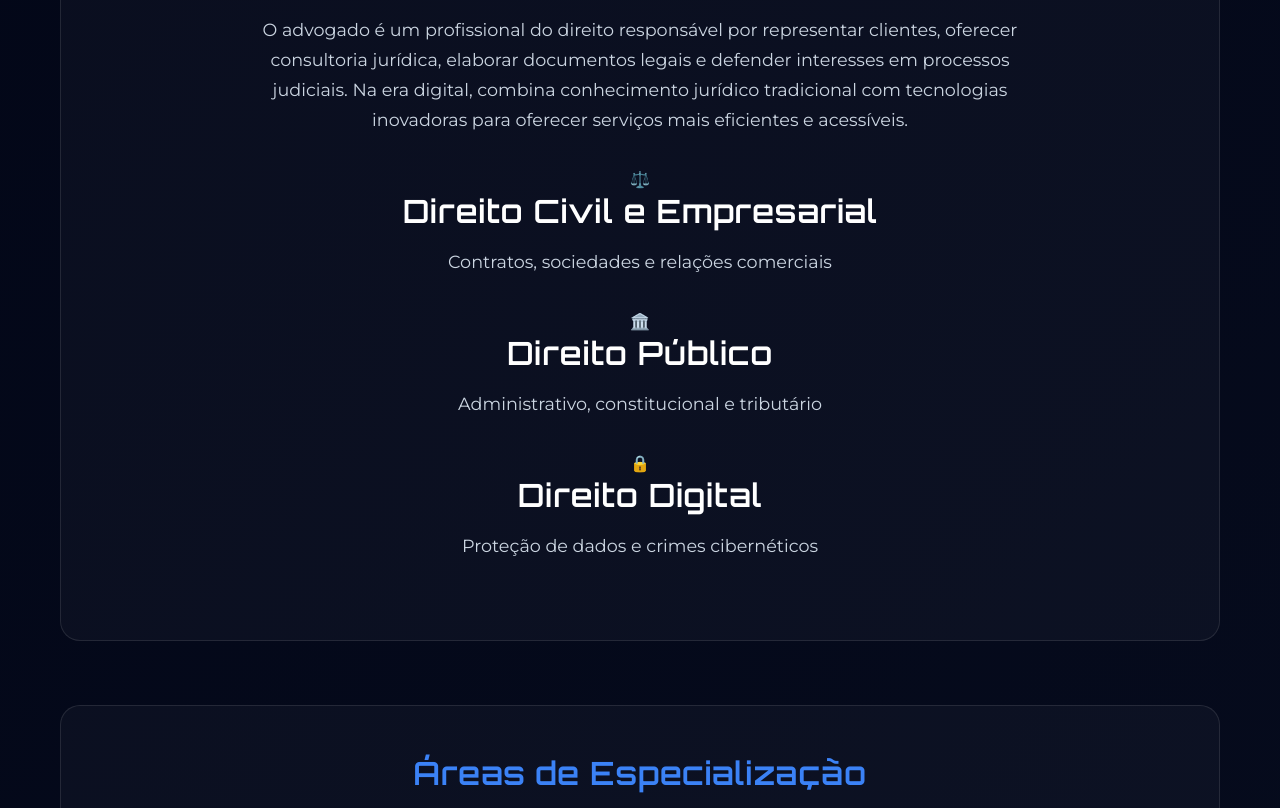
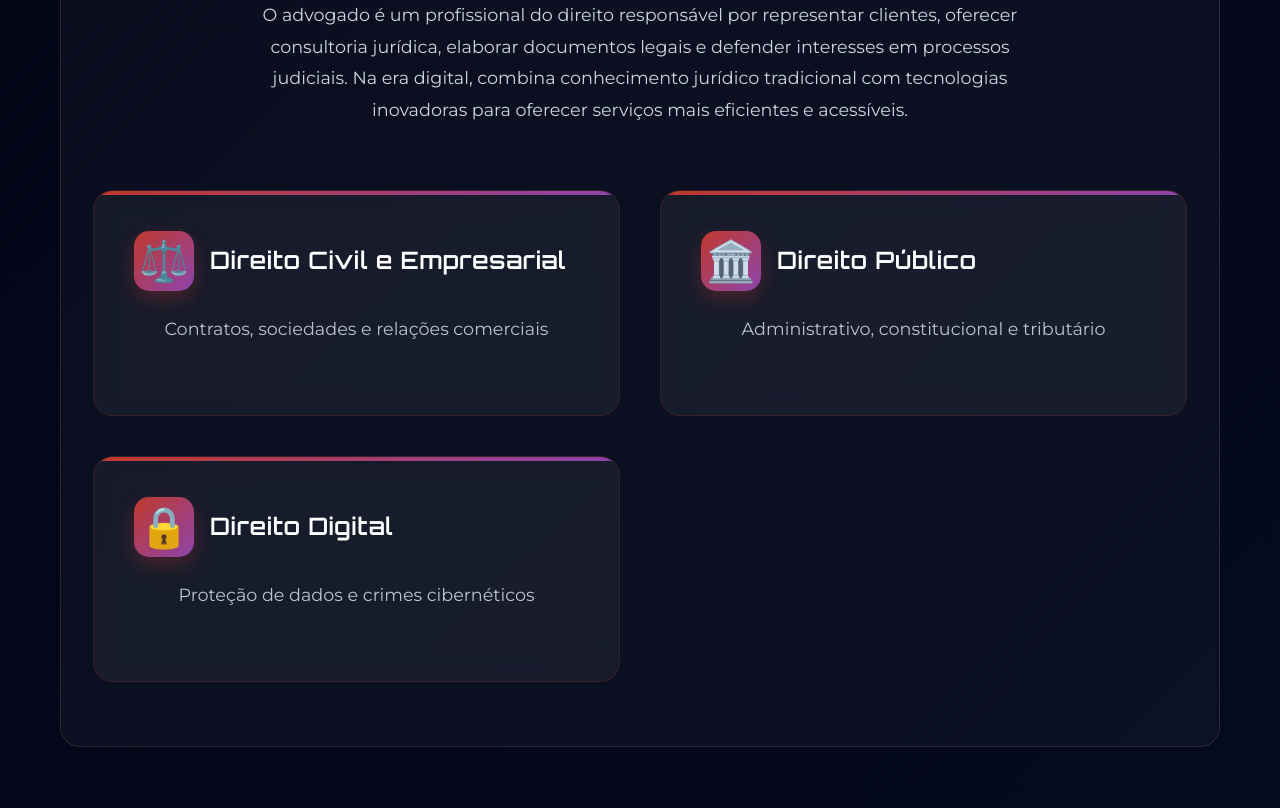
Before and after one commit to moaaskt/impact-Tech, a plain HTML site: page advogado.html in a window 1280 px wide. Shown: the part 738-1546 px from the top of the page. Drawn offline with nearby package versions, Linux system fonts and the light colour scheme; files whose address does not match are found by name.

Commit message:
refact/att-links-footer

```diff
--- a/Assets/Javascript/logic.js
+++ b/Assets/Javascript/logic.js
@@ -2,6 +2,18 @@
 // Menu Mobile Toggle
 document.getElementById('menuToggle').addEventListener('click', function() {
     document.getElementById('navMenu').classList.toggle('active');
+});
+
+// Logo Click Handler - Redirect to Home
+document.addEventListener('DOMContentLoaded', function() {
+    const logo = document.querySelector('.logo');
+    if (logo) {
+        logo.addEventListener('click', function() {
+            window.location.href = 'index.html';
+        });
+        // Add cursor pointer style via JavaScript to avoid CSS changes
+        logo.style.cursor = 'pointer';
+    }
 });
 
 // Smooth Scroll for Navigation Links
--- a/advogado.html
+++ b/advogado.html
@@ -527,6 +527,161 @@
                 transform: none;
             }
         }
+
+        /* Modern Overview Section Styles */
+        .modern-overview {
+            padding: 4rem 2rem;
+            max-width: 1200px;
+            margin: 0 auto;
+        }
+
+        .overview-header {
+            text-align: center;
+            margin-bottom: 4rem;
+        }
+
+        .main-title {
+            font-family: 'Orbitron', sans-serif;
+            font-size: 2.8rem;
+            font-weight: 700;
+            color: var(--secondary);
+            margin-bottom: 1.5rem;
+            background: linear-gradient(135deg, #c0392b, #8e44ad);
+            -webkit-background-clip: text;
+            -webkit-text-fill-color: transparent;
+            background-clip: text;
+        }
+
+        .main-description {
+            font-size: 1.2rem;
+            color: var(--text-secondary);
+            line-height: 1.8;
+            max-width: 800px;
+            margin: 0 auto;
+        }
+
+        .modern-highlights-grid {
+            display: grid;
+            grid-template-columns: repeat(auto-fit, minmax(350px, 1fr));
+            gap: 2.5rem;
+            margin-top: 3rem;
+        }
+
+        .modern-highlight-card {
+            background: rgba(255, 255, 255, 0.05);
+            backdrop-filter: blur(10px);
+            border-radius: 20px;
+            border: 1px solid rgba(192, 57, 43, 0.2);
+            transition: all 0.4s ease;
+            overflow: hidden;
+            position: relative;
+        }
+
+        .modern-highlight-card::before {
+            content: '';
+            position: absolute;
+            top: 0;
+            left: 0;
+            right: 0;
+            height: 4px;
+            background: linear-gradient(90deg, #c0392b, #8e44ad);
+        }
+
+        .modern-highlight-card:hover {
+            transform: translateY(-10px);
+            box-shadow: 0 20px 40px rgba(192, 57, 43, 0.2);
+            border-color: rgba(192, 57, 43, 0.4);
+        }
+
+        .card-content {
+            padding: 2.5rem;
+        }
+
+        .icon-title-wrapper {
+            display: flex;
+            align-items: center;
+            gap: 1rem;
+            margin-bottom: 1.5rem;
+        }
+
+        .modern-icon {
+            font-size: 2.5rem;
+            width: 60px;
+            height: 60px;
+            display: flex;
+            align-items: center;
+            justify-content: center;
+            background: linear-gradient(135deg, #c0392b, #8e44ad);
+            border-radius: 15px;
+            box-shadow: 0 8px 20px rgba(192, 57, 43, 0.3);
+        }
+
+        .highlight-title {
+            font-family: 'Orbitron', sans-serif;
+            font-size: 1.5rem;
+            font-weight: 600;
+            color: var(--text);
+            margin: 0;
+            flex: 1;
+        }
+
+        .highlight-description {
+            font-size: 1rem;
+            color: var(--text-secondary);
+            line-height: 1.6;
+            margin: 0;
+            opacity: 0.9;
+        }
+
+        /* Responsive Design for Modern Layout */
+        @media (max-width: 768px) {
+            .modern-highlights-grid {
+                grid-template-columns: 1fr;
+                gap: 2rem;
+            }
+
+            .main-title {
+                font-size: 2.2rem;
+            }
+
+            .main-description {
+                font-size: 1.1rem;
+            }
+
+            .card-content {
+                padding: 2rem;
+            }
+
+            .icon-title-wrapper {
+                flex-direction: column;
+                text-align: center;
+                gap: 1rem;
+            }
+
+            .highlight-title {
+                font-size: 1.3rem;
+            }
+        }
+
+        @media (max-width: 480px) {
+            .modern-overview {
+                padding: 3rem 1rem;
+            }
+
+            .main-title {
+                font-size: 1.8rem;
+            }
+
+            .modern-icon {
+                font-size: 2rem;
+                width: 50px;
+                height: 50px;
+            }
+
+            .card-content {
+                padding: 1.5rem;
+            }
+        }
     </style>
 </head>
 <body>
@@ -578,26 +733,47 @@
             </section>
 
             <!-- Overview Section -->
-            <section class="content-section">
-                <h2>O que faz um Advogado?</h2>
-                <p>O advogado é um profissional do direito responsável por representar clientes, oferecer consultoria jurídica, elaborar documentos legais e defender interesses em processos judiciais. Na era digital, combina conhecimento jurídico tradicional com tecnologias inovadoras para oferecer serviços mais eficientes e acessíveis.</p>
+            <section class="content-section modern-overview">
+                <div class="overview-header">
+                    <h2 class="main-title">O que faz um Advogado?</h2>
+                    <p class="main-description">
+                        O advogado é um profissional do direito responsável por representar clientes,
+                        oferecer consultoria jurídica, elaborar documentos legais e defender interesses
+                        em processos judiciais. Na era digital, combina conhecimento jurídico tradicional
+                        com tecnologias inovadoras para oferecer serviços mais eficientes e acessíveis.
+                    </p>
+                </div>
 
-                <!-- Highlights -->
-                <div class="career-highlights">
-                    <div class="highlight-card">
-                        <div class="highlight-icon" style="text-align: center;">⚖️</div>
-                        <h3 style="text-align: center;">Direito Civil e Empresarial</h3>
-                        <p>Contratos, sociedades e relações comerciais</p>
+                <!-- Modern Career Highlights -->
+                <div class="modern-highlights-grid">
+                    <div class="modern-highlight-card">
+                        <div class="card-content">
+                            <div class="icon-title-wrapper">
+                                <div class="modern-icon">⚖️</div>
+                                <h3 class="highlight-title">Direito Civil e Empresarial</h3>
+                            </div>
+                            <p class="highlight-description">Contratos, sociedades e relações comerciais</p>
+                        </div>
                     </div>
-                    <div class="highlight-card">
-                        <div class="highlight-icon" style="text-align: center;">🏛️</div>
-                        <h3 style="text-align: center;">Direito Público</h3>
-                        <p>Administrativo, constitucional e tributário</p>
+
+                    <div class="modern-highlight-card">
+                        <div class="card-content">
+                            <div class="icon-title-wrapper">
+                                <div class="modern-icon">🏛️</div>
+                                <h3 class="highlight-title">Direito Público</h3>
+                            </div>
+                            <p class="highlight-description">Administrativo, constitucional e tributário</p>
+                        </div>
                     </div>
-                    <div class="highlight-card">
-                        <div class="highlight-icon" style="text-align: center;">🔒</div>
-                        <h3 style="text-align: center;">Direito Digital</h3>
-                        <p>Proteção de dados e crimes cibernéticos</p>
+
+                    <div class="modern-highlight-card">
+                        <div class="card-content">
+                            <div class="icon-title-wrapper">
+                                <div class="modern-icon">🔒</div>
+                                <h3 class="highlight-title">Direito Digital</h3>
+                            </div>
+                            <p class="highlight-description">Proteção de dados e crimes cibernéticos</p>
+                        </div>
                     </div>
                 </div>
             </section>
@@ -607,7 +783,10 @@
                 <h2>Áreas de Especialização</h2>
                 <div class="skills-grid">
                     <div class="skill-card" tabindex="0" role="button" aria-label="Direito Civil">
-                        <h3><i class="fas fa-balance-scale skill-icon" aria-hidden="true"></i>Direito Civil</h3>
+                        <h3>
+                            <i class="fas fa-balance-scale skill-icon" aria-hidden="true"></i>
+                            Direito Civil
+                        </h3>
                         <div class="skill-tags">
                             <span class="skill-tag">Contratos</span>
                             <span class="skill-tag">Família</span>
@@ -618,7 +797,10 @@
                     </div>
 
                     <div class="skill-card" tabindex="0" role="button" aria-label="Direito Penal">
-                        <h3><i class="fas fa-gavel skill-icon" aria-hidden="true"></i>Direito Penal</h3>
+                        <h3>
+                            <i class="fas fa-gavel skill-icon" aria-hidden="true"></i>
+                            Direito Penal
+                        </h3>
                         <div class="skill-tags">
                             <span class="skill-tag">Defesa Criminal</span>
                             <span class="skill-tag">Crimes Econômicos</span>
@@ -629,7 +811,10 @@
                     </div>
 
                     <div class="skill-card" tabindex="0" role="button" aria-label="Direito Trabalhista">
-                        <h3><i class="fas fa-briefcase skill-icon" aria-hidden="true"></i>Direito Trabalhista</h3>
+                        <h3>
+                            <i class="fas fa-briefcase skill-icon" aria-hidden="true"></i>
+                            Direito Trabalhista
+                        </h3>
                         <div class="skill-tags">
                             <span class="skill-tag">CLT</span>
                             <span class="skill-tag">Rescisões</span>
@@ -640,7 +825,10 @@
                     </div>
 
                     <div class="skill-card" tabindex="0" role="button" aria-label="Direito Digital">
-                        <h3><i class="fas fa-shield-alt skill-icon" aria-hidden="true"></i>Direito Digital</h3>
+                        <h3>
+                            <i class="fas fa-shield-alt skill-icon" aria-hidden="true"></i>
+                            Direito Digital
+                        </h3>
                         <div class="skill-tags">
                             <span class="skill-tag">LGPD</span>
                             <span class="skill-tag">Marco Civil</span>
@@ -666,6 +854,7 @@
                             <li>Oratória e argumentação</li>
                         </ul>
                     </div>
+
                     <div class="skill-category">
                         <h3>Habilidades Interpessoais</h3>
                         <ul>
@@ -1176,7 +1365,7 @@
         <h2>Pronto para Começar sua Jornada?</h2>
         <p>Junte-se ao Programa Jovem Programador do SENAC e transforme seu futuro com tecnologia e IA!</p>
         <div class="cta-buttons">
-            <a href="index.html#about" class="btn btn-primary">Saiba Mais</a>
+            <a href="https://www.jovemprogramador.com.br/" target="_blank" class="btn btn-primary">Saiba Mais</a>
             <a href="index.html" class="btn btn-secondary">Voltar ao Início</a>
         </div>
     </section>
```
Also changed, not shown: agronomo.html (+1 -1 lines), cientista-dados.html (+1 -1 lines), designer-produto.html (+1 -1 lines), educador.html (+1 -1 lines), engenheiro-software.html (+1 -1 lines), especialista-saude.html (+1 -1 lines), index.html (+2 -2 lines), psicologo.html (+3 -3 lines), robotica.html (+1 -1 lines).
